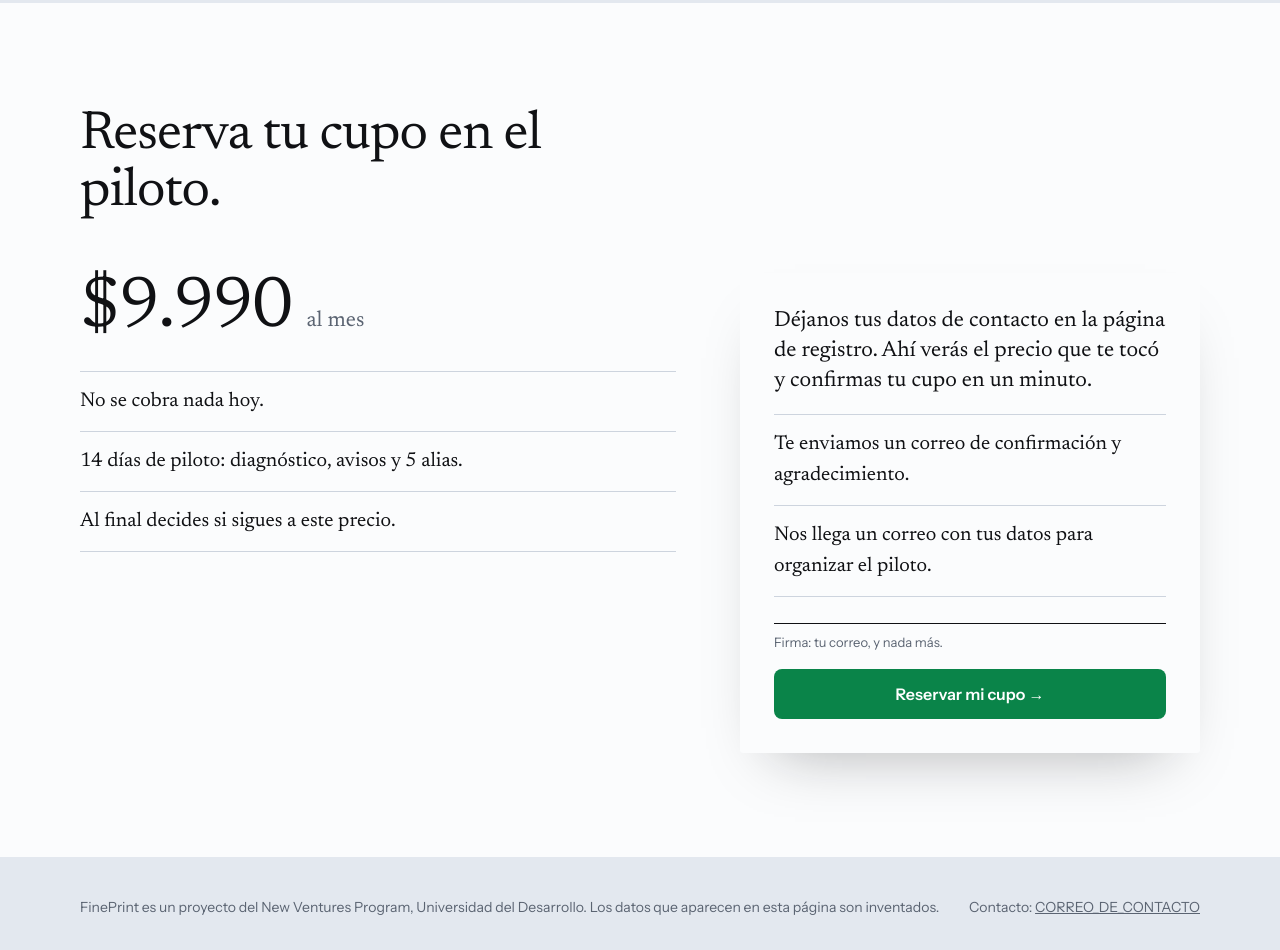
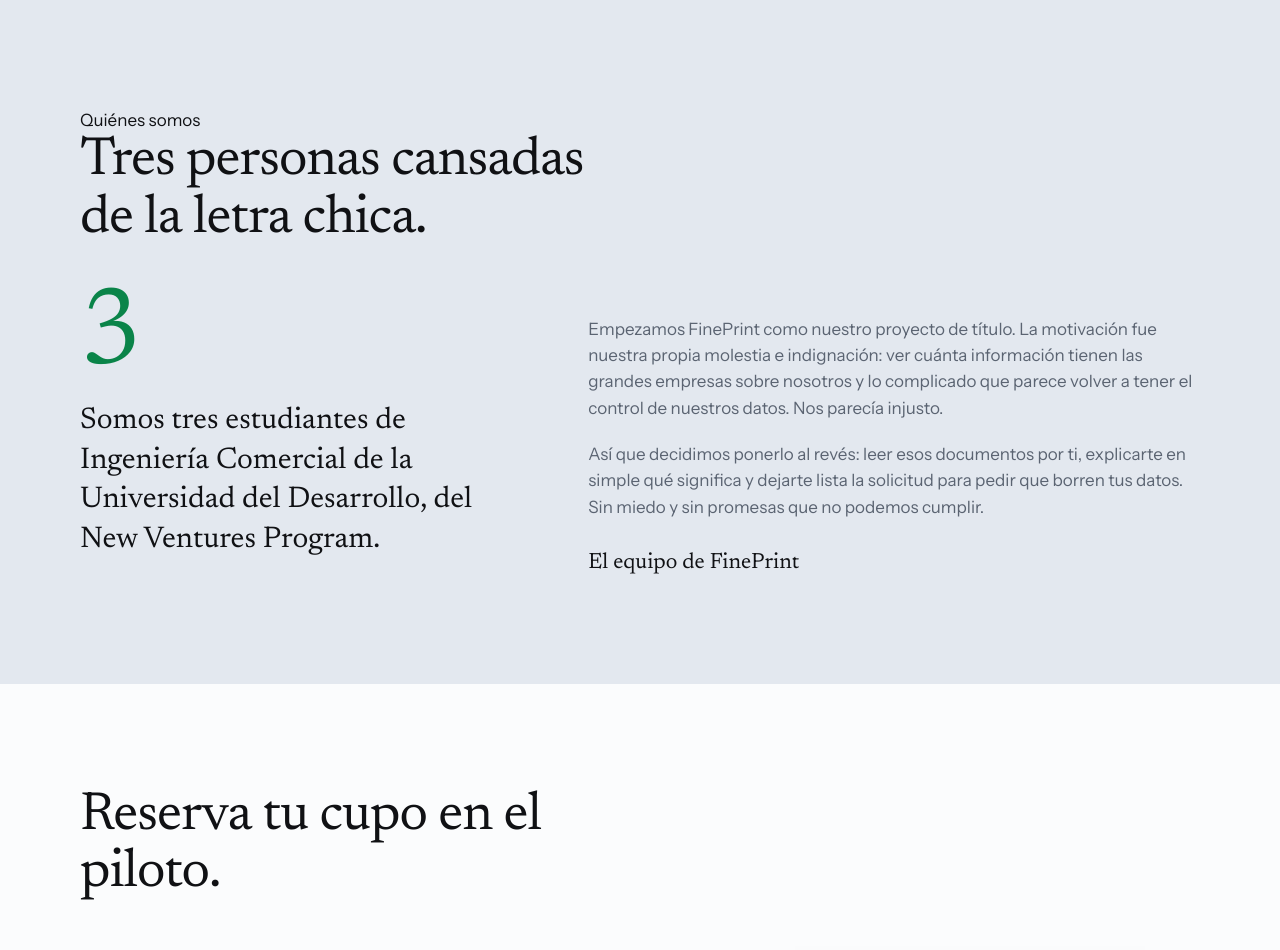
Before and after one commit to joaqalmonacid-star/FinePrint, a plain HTML site: page index.html in a window 1280 px wide. Shown: the part 2772-3722 px from the top of the page. Drawn offline with Linux system fonts and the light colour scheme.

Commit message:
Agregar seccion quienes somos y correo de contacto real

```diff
--- a/index.html
+++ b/index.html
@@ -118,6 +118,14 @@
   .intro { font-family: var(--serif); font-size: 21px; color: var(--gris); max-width: 50ch; margin-top: 16px; line-height: 1.45; }
   .tinta .intro { color: #B8C0CC; }
 
+  /* quiénes somos */
+  .quienes .rotulo { font-family: var(--serif); font-size: 20px; color: var(--timbre-d); margin-bottom: 14px; }
+  .quienes { display: grid; grid-template-columns: minmax(0, .85fr) minmax(0, 1.15fr); gap: 56px; margin-top: 48px; align-items: start; }
+  .quienes .numero { font-family: var(--serif); font-size: 110px; line-height: .75; color: var(--timbre); }
+  .quienes .hecho { font-family: var(--serif); font-size: clamp(22px, 2.4vw, 30px); line-height: 1.32; max-width: 30ch; margin-top: 24px; }
+  .quienes .detalle { color: var(--gris); margin-top: 20px; max-width: 54ch; }
+  .quienes .firma-equipo { font-family: var(--serif); font-size: 22px; margin-top: 26px; color: var(--tinta); }
+
   /* expediente */
   .expediente { display: grid; grid-template-columns: 360px 1fr; gap: 56px; margin-top: 52px; align-items: start; }
   .campo label { display: block; font-weight: 600; font-size: 15px; margin-bottom: 8px; }
@@ -220,7 +228,8 @@
     .hero-grid { grid-template-columns: 1fr; gap: 36px; }
   }
   @media (max-width: 860px) {
-    .expediente, .maquina, .reserva { grid-template-columns: 1fr; gap: 32px; }
+    .expediente, .maquina, .reserva, .quienes { grid-template-columns: 1fr; gap: 32px; }
+    .quienes .numero { font-size: 80px; }
     .nodos { grid-template-columns: 1fr; gap: 10px; }
     .tramo { height: 28px; width: 2px; margin: 0 auto; }
     .sobre { display: none; }
@@ -396,6 +405,26 @@
   </section>
 
 
+  <!-- QUIÉNES SOMOS -->
+  <section class="seccion" id="quienes">
+    <div class="cont">
+      <p class="rotulo">Quiénes somos</p>
+      <h2 class="h2">Tres personas cansadas de la letra chica.</h2>
+      <div class="quienes">
+        <div>
+          <div class="numero" aria-hidden="true">3</div>
+          <p class="hecho">Somos tres estudiantes de Ingeniería Comercial de la Universidad del Desarrollo, del New Ventures Program.</p>
+        </div>
+        <div>
+          <p class="detalle">Empezamos FinePrint como nuestro proyecto de título. La motivación fue nuestra propia molestia e indignación: ver cuánta información tienen las grandes empresas sobre nosotros y lo complicado que parece volver a tener el control de nuestros datos. Nos parecía injusto.</p>
+          <p class="detalle">Así que decidimos ponerlo al revés: leer esos documentos por ti, explicarte en simple qué significa y dejarte lista la solicitud para pedir que borren tus datos. Sin miedo y sin promesas que no podemos cumplir.</p>
+          <p class="firma-equipo">El equipo de FinePrint</p>
+        </div>
+      </div>
+    </div>
+  </section>
+
+
   <!-- RESERVA -->
   <section class="seccion papel" id="reserva">
     <div class="cont">
@@ -431,7 +460,7 @@
 <footer>
   <div class="cont">
     <span>FinePrint es un proyecto del New Ventures Program, Universidad del Desarrollo. Los datos que aparecen en esta página son inventados.</span>
-    <span>Contacto: <a href="mailto:CORREO_DE_CONTACTO">CORREO_DE_CONTACTO</a></span>
+    <span>Contacto: <a href="mailto:administracionfineprint@gmail.com">administracionfineprint@gmail.com</a></span>
   </div>
 </footer>
 
```
Also changed, not shown: registro.html (+1 -1 lines).
